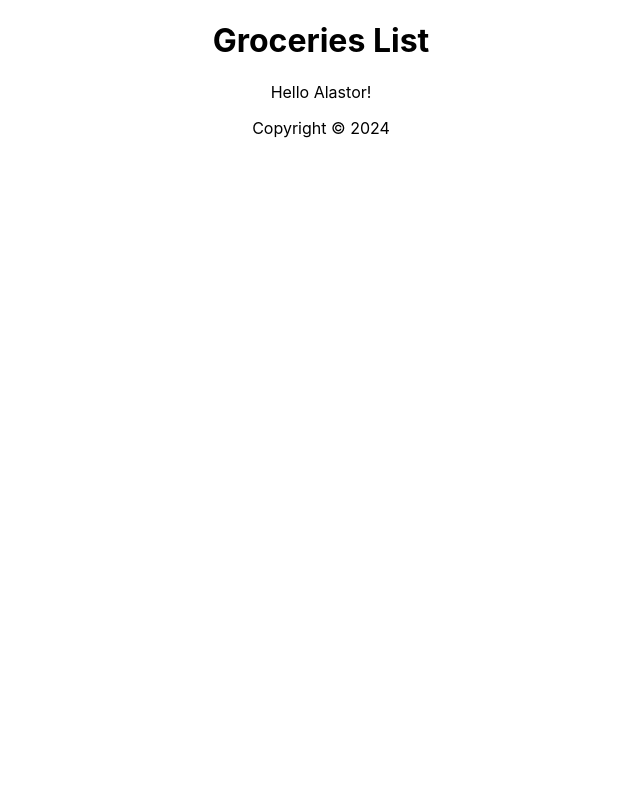
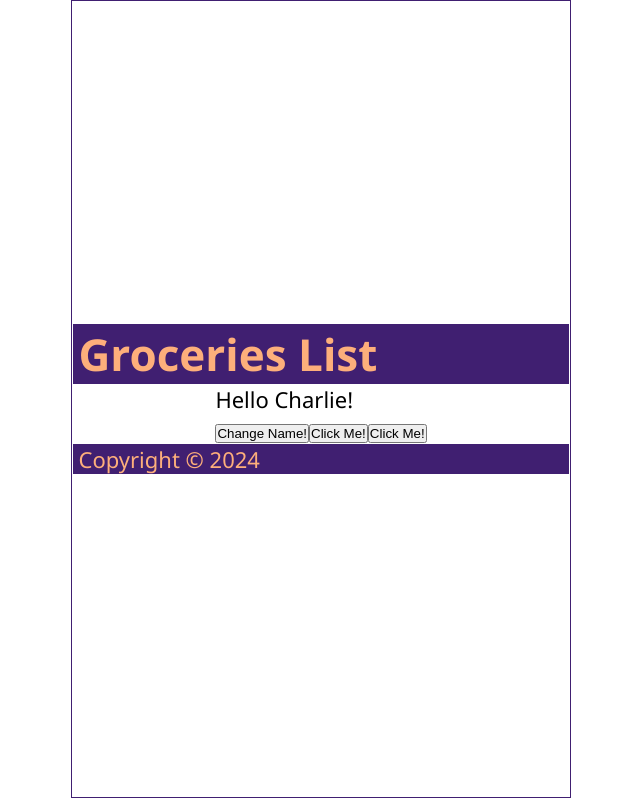
Before and after one commit to LilyBurton/react-series, a React (Create React App) app: page / in a window 1280 px wide. Shown: the whole page, without its empty margins (319-959 px from the left). Built offline with nearby package versions, Linux system fonts and the light colour scheme.

Commit message:
Brushing up on useState

```diff
--- a/src/App.css
+++ /dev/null
@@ -1,38 +0,0 @@
-.App {
-  text-align: center;
-}
-
-.App-logo {
-  height: 40vmin;
-  pointer-events: none;
-}
-
-@media (prefers-reduced-motion: no-preference) {
-  .App-logo {
-    animation: App-logo-spin infinite 20s linear;
-  }
-}
-
-.App-header {
-  background-color: #282c34;
-  min-height: 100vh;
-  display: flex;
-  flex-direction: column;
-  align-items: center;
-  justify-content: center;
-  font-size: calc(10px + 2vmin);
-  color: white;
-}
-
-.App-link {
-  color: #61dafb;
-}
-
-@keyframes App-logo-spin {
-  from {
-    transform: rotate(0deg);
-  }
-  to {
-    transform: rotate(360deg);
-  }
-}
--- a/src/App.js
+++ b/src/App.js
@@ -1,4 +1,3 @@
-import './App.css';
 import Header from './Header';
 import Content from './Content';
 import Footer from './Footer';
--- a/src/Content.js
+++ b/src/Content.js
@@ -1,14 +1,31 @@
+import { useState } from 'react';
+
 const Content = () => {
+
+    const [name, setName] = useState('Charlie');
+    const [count, setCount] = useState(0);
+
     const handleNamesChange = () => {
-        const names = ['Charlie', 'Vaggie', 'Angel', 'Alastor', 'Nifty', 'Husk'];
-        const int = Math.floor(Math.random() * 6);
-        return names[int];
+        const names = ['Charlie', 'Vaggie', 'Angel', 'Alastor', 'Nifty', 'Husk', 'Lucifer'];
+        const int = Math.floor(Math.random() * 7);
+        setName(names[int]);
+      }
+
+      const handleClick = () => {
+        setCount(count + 1)
+        console.log(count)
+      }
+      const handleClick2 = () => {
+        console.log(count)
       }
     return (
         <main>
-            <p>
-                Hello {handleNamesChange()}!
+            <p onDoubleClick={handleClick}>
+                Hello {name}!
             </p>
+            <button onClick={handleNamesChange}>Change Name!</button>
+            <button onClick={handleClick}>Click Me!</button>
+            <button onClick={handleClick2}>Click Me!</button>
         </main>
     )
 }
--- a/src/Header.js
+++ b/src/Header.js
@@ -1,4 +1,5 @@
 const Header = () => {
+
     return (
         <header>
             <h1>Groceries List</h1>
--- a/src/index.css
+++ b/src/index.css
@@ -1,12 +1,43 @@
+* {
+  margin: 0;
+  padding: 0;
+  box-sizing: border-box;
+}
+
+html {
+  font-size: 22px;
+}
+
 body {
-  margin: 0;
-  font-family: -apple-system, BlinkMacSystemFont, 'Segoe UI', 'Roboto', 'Oxygen',
+  min-height: 100vh;
+  font-family: 'Segoe UI', 'Roboto', 'Oxygen',
     'Ubuntu', 'Cantarell', 'Fira Sans', 'Droid Sans', 'Helvetica Neue',
     sans-serif;
   -webkit-font-smoothing: antialiased;
   -moz-osx-font-smoothing: grayscale;
 }
 
+.App {
+  display: flex;
+  flex-direction: column;
+  justify-content: center;
+  align-items: center;
+  height: calc(100vh - 2px);
+  max-width: 500px;
+  border: 1px solid #401F71;
+  margin: auto;
+}
+
+header, footer {
+  width: calc(100% - 2px);
+  padding: 0 0.25em;
+  background-color: #401F71;
+  color: #FDAF7B;
+  display: flex;
+  justify-content: space-between;
+  align-items: center;
+}
+
 code {
   font-family: source-code-pro, Menlo, Monaco, Consolas, 'Courier New',
     monospace;
```
Also changed, not shown: src/logo.svg (deleted).
